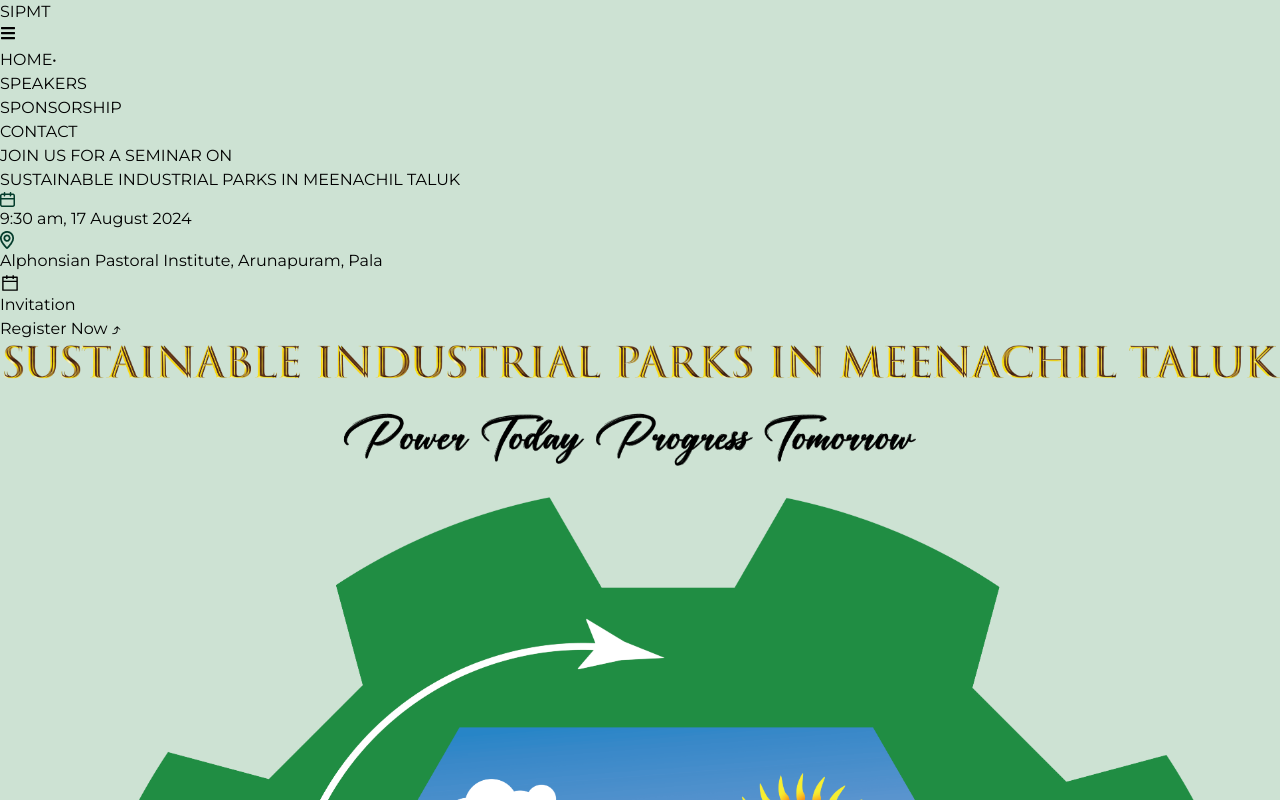
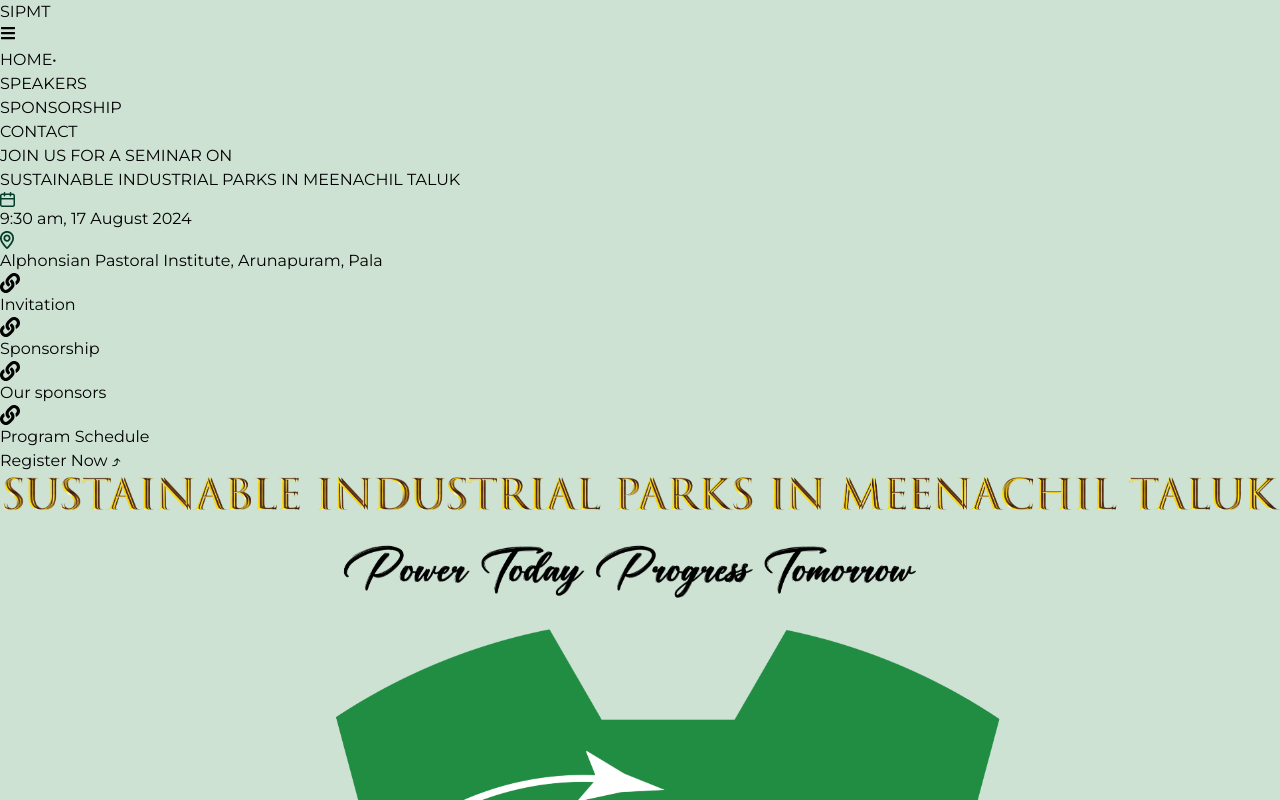
Before and after one commit to ashishgeorge-1/sipmt, a React (Vite) app: page / in a window 1280 px wide. Shown: the top 800 px of the page. Built offline with nearby package versions, Linux system fonts and the light colour scheme.

Commit message:
mod: added the new changed

```diff
--- a/src/App.jsx
+++ b/src/App.jsx
@@ -6,8 +6,11 @@ import LandingPage from './pages/LandingPage';
 import Sponsor from "./pages/Sponsor"
 import Speaker from "./pages/Speaker"
 import Contact from "./pages/Contact"
+import Invitation from "./pages/Invitation"
 import './App.css';
 import Footer from './components/Footer';
+import Sponsors from './pages/Sponsors';
+import Program from './pages/Program';
 
 function App() {
   return (
@@ -19,6 +22,9 @@ function App() {
           <Route path="/sponsor" element={<Sponsor />} />
           <Route path="/speakers" element={<Speaker />} />
           <Route path="/contact" element={<Contact />} />
+          <Route path="/invitation" element={<Invitation />} />
+          <Route path="/sponsors" element={<Sponsors />} />
+          <Route path="/schedule" element={<Program />} />
         </Routes>
         <Footer/>
       </div>
--- /dev/null
+++ b/src/pages/Invitation.jsx
@@ -0,0 +1,48 @@
+import React from "react";
+import anoop from "../assets/anoop.jpeg";
+
+export default function Invitation() {
+  return (
+    <section className="bg-white py-10 px-5 text-[#1c4330] min-h-screen">
+      <div className="flex flex-col items-center">
+        <h2 className="text-2xl font-bold text-[#043C2C] mb-5 text-center">
+          Sustainable Industrial Parks in Meenachil Taluk (SIPMT) Seminar
+        </h2>
+        <p className="m-4 text-[#043C2C] text-lg text-center max-w-3xl">
+          We are pleased to invite you to the “Sustainable Industrial Parks in Meenachil Taluk” (SIPMT) seminar, organized by the Engineers’ Forum Pala (EFP), Pala Management Association (PMA), and the Rotary Club of Pala (RCP). The event will be held at 9.30 am on 17 August 2024 at the Alphonsian Pastoral Institute, Arunapuram, Pala.
+        </p>
+      </div>
+
+      <div className="flex flex-wrap justify-center gap-8">
+        <div className="flex flex-col items-center w-full sm:w-2/3 md:w-1/2 lg:w-1/3">
+          <h3 className="text-xl font-bold text-[#043C2C] mb-4">Invitation Letter</h3>
+          <embed
+            src="/invitation letter (2).pdf"
+            type="application/pdf"
+            className="w-full h-[550px] mb-4 border border-gray-300"
+          />
+          <a
+            href="/invitation letter (2).pdf"
+            download
+            className="text-blue-500 underline mb-8"
+          >
+            Download PDF
+          </a>
+
+          <h3 className="text-xl font-bold text-[#043C2C] mb-4">Watch Video</h3>
+          <video controls className="w-full h-auto mb-4 border border-gray-300">
+            <source src="/VID-20240804-WA0023.mp4" type="video/mp4" />
+            Your browser does not support the video tag.
+          </video>
+          <a
+            href="/VID-20240804-WA0023.mp4"
+            download
+            className="text-blue-500 underline"
+          >
+            Download Video
+          </a>
+        </div>
+      </div>
+    </section>
+  );
+}
--- a/src/pages/LandingPage.jsx
+++ b/src/pages/LandingPage.jsx
@@ -1,7 +1,7 @@
 import React, { useState, useEffect } from "react";
 import { Carousel } from "react-responsive-carousel";
 import "react-responsive-carousel/lib/styles/carousel.min.css";
-import { FiArrowUpRight } from 'react-icons/fi';
+import { FiArrowUpRight } from "react-icons/fi";
 import Footer from "../components/Footer";
 import Map from "../components/map";
 // Import all the required images
@@ -20,7 +20,7 @@ import anoop from "../assets/anoop.jpeg";
 import slide1 from "../assets/pala-kerala-tourism-entry-fee-timings-holidays-reviews-header.jpg";
 import slide2 from "../assets/slide2.jpeg.jpg";
 import slide3 from "../assets/slide3.jpeg.jpg";
-import { AiOutlineCalendar } from 'react-icons/ai';
+import { FaLink } from "react-icons/fa";
 
 function LoaderOverlay() {
   return (
@@ -72,9 +72,7 @@ function LandingPage() {
         <section className="flex md:flex-row flex-col gap-10 mt-5 items-center w-full max-w-[1280px] h-[100vh] mx-auto py-10 px-5 justify-center">
           <div className="w-full flex flex-col justify-center md:order-1 order-2 md:w-3/4 lg:w-1/2">
             <h3 className="md:text-2xl underline font-thin text-xl mb-2">
-
               JOIN US FOR A SEMINAR ON
-
             </h3>
 
             <h2 className="md:text-5xl text-3xl mb-6 text-[#043C2C] font-bold">
@@ -95,24 +93,57 @@ function LandingPage() {
               <p className="text-md font-medium text-[#043C2C]">
                 Alphonsian Pastoral Institute, Arunapuram, Pala
               </p>
-
             </div>
 
             <div className="flex items-center mb-4">
-        <AiOutlineCalendar size={20} className="text-[#043C2C] mr-2" />
+              <FaLink size={20} className="text-[#043C2C] mr-2" />
               <p className="text-md font-medium text-[#043C2C]">
                 <a
-        href="/invitation letter (2).pdf"
+                  href="/invitation"
                   className="no-underline flex items-center text-md font-semibold "
                 >
                   Invitation
+                </a>{" "}
+              </p>
+            </div>
+            <div className="flex items-center mb-4">
+              <FaLink size={20} className="text-[#043C2C] mr-2" />
+              <p className="text-md font-medium text-[#043C2C]">
+                <a
+                  href="/sponsor"
+                  className="no-underline flex items-center text-md font-semibold "
+                >
+                  Sponsorship
+                </a>{" "}
+              </p>
+            </div>
+            <div className="flex items-center mb-4">
+              <FaLink size={20} className="text-[#043C2C] mr-2" />
+              <p className="text-md font-medium text-[#043C2C]">
+                <a
+                  href="/sponsors"
+                  className="no-underline flex items-center text-md font-semibold "
+                >
+                  Our sponsors
+                </a>{" "}
+              </p>
+            </div>
 
-      </a>        </p>
+            <div className="flex items-center mb-4">
+              <FaLink size={20} className="text-[#043C2C] mr-2" />
+              <p className="text-md font-medium text-[#043C2C]">
+                <a
+                  href="/schedule"
+                  className="no-underline flex items-center text-md font-semibold "
+                >
+                  Program Schedule
+                </a>{" "}
+              </p>
             </div>
             <a
               target="_blank"
               href="https://docs.google.com/forms/d/e/1FAIpQLSfUU16gu_51u1-1dS0R84-R7SsuLLP6-r1ZpstccCVgNTFbJA/viewform"
-              className="text-md text-black no-underline font-bold hover:underline uppercase"
+              className="text-xl text-black no-underline font-bold hover:underline uppercase"
             >
               Register Now ⤴
             </a>
@@ -155,7 +186,6 @@ function LandingPage() {
                 <div>
                   <img src={slide1} alt="Slide 1" className="w-full h-auto" />
                 </div>
-
               </Carousel>
             </div>
             <div className="flex flex-col md:flex-row justify-between gap-8">
@@ -246,7 +276,6 @@ function LandingPage() {
             </div>
           </div>
         </section>
-
       </div>
     </>
   );
--- /dev/null
+++ b/src/pages/Program.jsx
@@ -0,0 +1,14 @@
+import React from "react";
+
+export default function Program() {
+  return (
+    <section className="bg-white py-10 px-5 text-[#1c4330] min-h-screen pt-24">
+      <div className="max-w-[1280px] mx-auto text-center">
+        <h2 className="text-2xl font-bold text-[#043C2C] mb-5 mt-10">Program Schedule</h2>
+        <p className="text-lg font-bold">
+          Details of the program will be announced soon. Please stay tuned!
+        </p>
+      </div>
+    </section>
+  );
+}
--- /dev/null
+++ b/src/pages/Sponsors.jsx
@@ -0,0 +1,14 @@
+import React from "react";
+
+export default function Sponsors() {
+  return (
+    <section className="bg-white py-10 px-5 text-[#1c4330] min-h-screen">
+      <div className="max-w-[1280px] mx-auto text-center">
+        <h2 className="text-2xl font-bold text-[#043C2C] mb-5 mt-16">Sponsors</h2>
+        <p className="text-lg font-bold">
+          Sponsors are yet to be announced. Please wait.
+        </p>
+      </div>
+    </section>
+  );
+}
```
Lines whose indentation alone changed are shown as unchanged.
